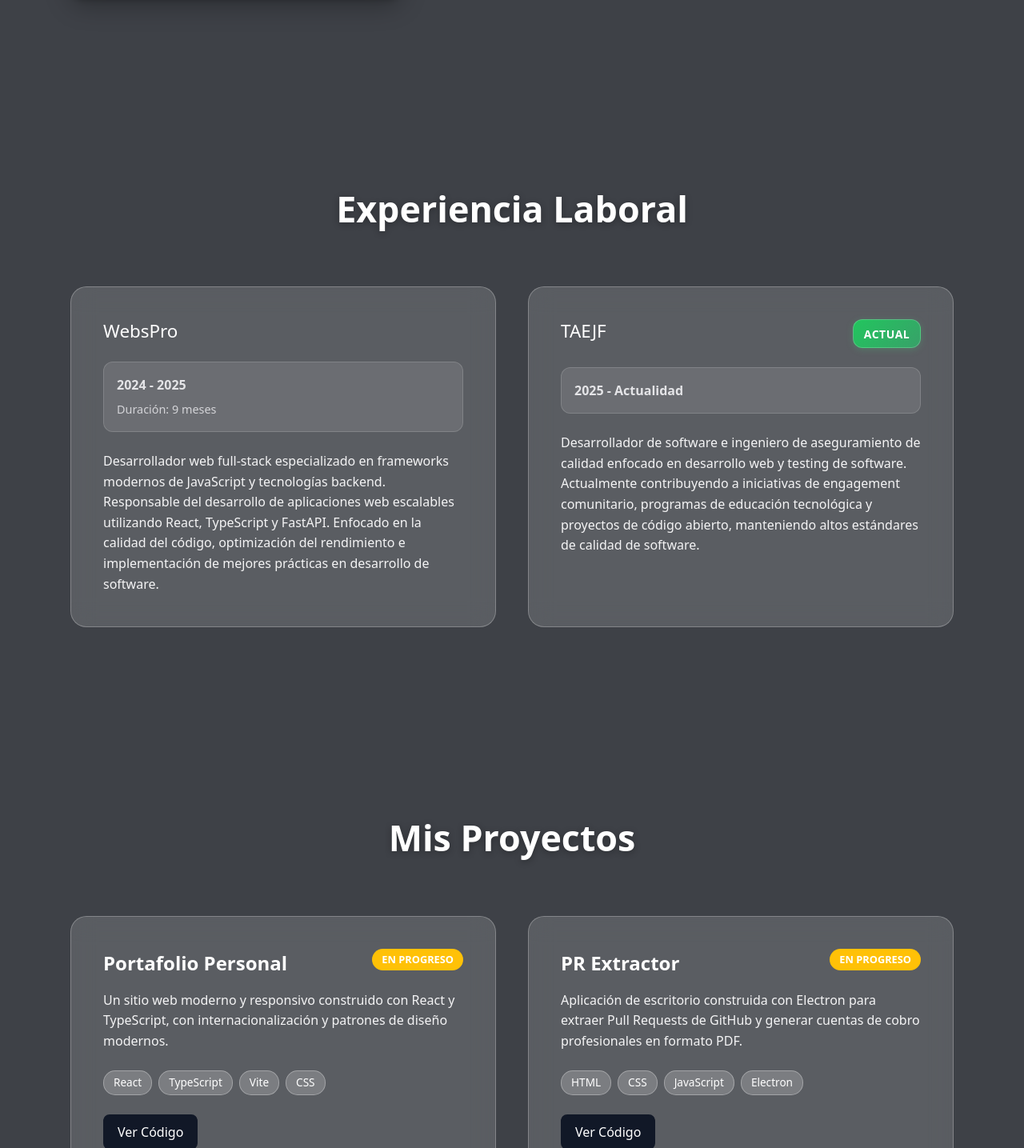
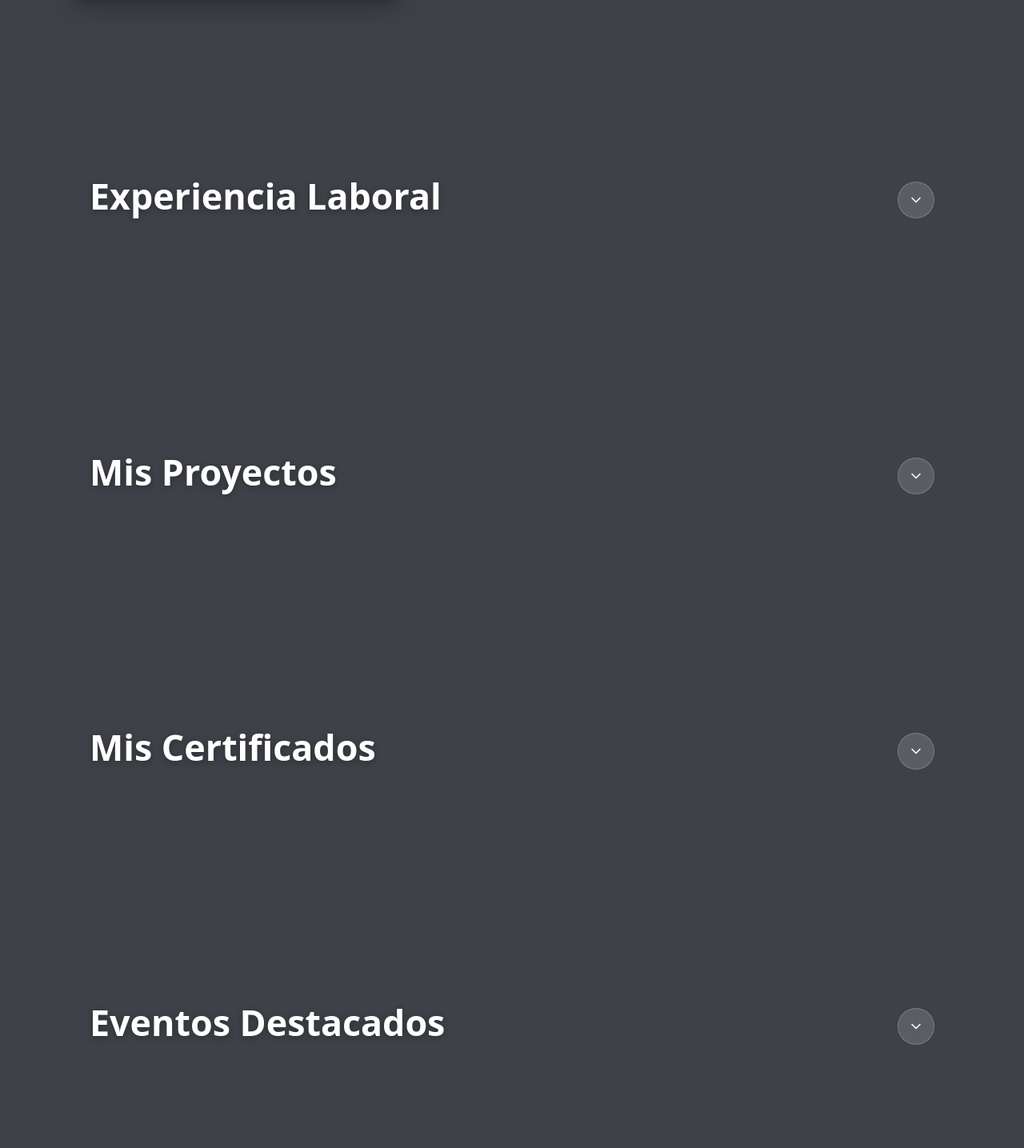
Before and after one commit to Mega-Barto/Mega-Barto.github.io, a React (Vite) app: page / in a window 1280 px wide. Shown: the part 1775-3210 px from the top of the page at 80% size. Built offline with nearby package versions, Linux system fonts and the light colour scheme.

Commit message:
feat: integrate CollapsibleSection component into multiple sections for improved content organization

```diff
--- a/src/components/sections/CertificatesSection/CertificatesSection.tsx
+++ b/src/components/sections/CertificatesSection/CertificatesSection.tsx
@@ -2,6 +2,7 @@ import React from 'react';
 import { useTranslation } from 'react-i18next';
 import './CertificatesSection.css';
 import { getCertificates, type Certificate } from '../../../contents';
+import { CollapsibleSection } from '../common';
 
 const CertificatesSection: React.FC = () => {
   const { t } = useTranslation();
@@ -9,9 +10,11 @@ const CertificatesSection: React.FC = () => {
   const certificates: Certificate[] = getCertificates(t);
 
   return (
-    <section id="certificates" className="certificates-section">
-      <div className="container">
-        <h2 className="section-title">{t('header.navigation.certificates')}</h2>
+    <CollapsibleSection
+      id="certificates"
+      title={t('header.navigation.certificates')}
+      defaultExpanded={false}
+    >
       <div className="certificates-grid">
         {certificates.map((certificate) => (
           <div key={certificate.id} className="certificate-card">
@@ -32,8 +35,7 @@ const CertificatesSection: React.FC = () => {
           </div>
         ))}
       </div>
-      </div>
-    </section>
+    </CollapsibleSection>
   );
 };
 
--- a/src/components/sections/EventsSection/EventsSection.tsx
+++ b/src/components/sections/EventsSection/EventsSection.tsx
@@ -2,6 +2,7 @@ import React from 'react';
 import { useTranslation } from 'react-i18next';
 import './EventsSection.css';
 import { getEvents, type Event } from '../../../contents';
+import { CollapsibleSection } from '../common';
 
 const EventsSection: React.FC = () => {
   const { t } = useTranslation();
@@ -9,9 +10,11 @@ const EventsSection: React.FC = () => {
   const events: Event[] = getEvents(t);
 
   return (
-    <section id="events" className="events-section">
-      <div className="container">
-        <h2 className="section-title">{t('events.name')}</h2>
+    <CollapsibleSection
+      id="events"
+      title={t('events.name')}
+      defaultExpanded={false}
+    >
       <p className="section-description">{t('events.description')}</p>
       <div className="events-grid">
         {events.map((event) => (
@@ -39,8 +42,7 @@ const EventsSection: React.FC = () => {
           </div>
         ))}
       </div>
-      </div>
-    </section>
+    </CollapsibleSection>
   );
 };
 
--- a/src/components/sections/ProjectsSection/ProjectsSection.tsx
+++ b/src/components/sections/ProjectsSection/ProjectsSection.tsx
@@ -2,6 +2,7 @@ import React from 'react';
 import { useTranslation } from 'react-i18next';
 import './ProjectsSection.css';
 import { getProjects, getStatusColor, type Project } from '../../../contents';
+import { CollapsibleSection } from '../common';
 
 const ProjectsSection: React.FC = () => {
   const { t } = useTranslation();
@@ -9,9 +10,11 @@ const ProjectsSection: React.FC = () => {
   const projects: Project[] = getProjects(t);
 
   return (
-    <section id="projects" className="projects-section">
-      <div className="container">
-        <h2 className="section-title">{t('header.navigation.projects')}</h2>
+    <CollapsibleSection
+      id="projects"
+      title={t('header.navigation.projects')}
+      defaultExpanded={false}
+    >
       <div className="projects-grid">
         {projects.map((project) => (
           <div key={project.id} className="project-card">
@@ -55,8 +58,7 @@ const ProjectsSection: React.FC = () => {
           </div>
         ))}
       </div>
-      </div>
-    </section>
+    </CollapsibleSection>
   );
 };
 
--- a/src/components/sections/WorkExperienceSection/WorkExperienceSection.tsx
+++ b/src/components/sections/WorkExperienceSection/WorkExperienceSection.tsx
@@ -2,6 +2,7 @@ import React from 'react';
 import { useTranslation } from 'react-i18next';
 import './WorkExperienceSection.css';
 import { getWorks, type Works } from '../../../contents';
+import { CollapsibleSection } from '../common';
 
 const WorkExperienceSection: React.FC = () => {
   const { t } = useTranslation();
@@ -9,9 +10,11 @@ const WorkExperienceSection: React.FC = () => {
   const works: Works[] = getWorks(t);
 
   return (
-    <section id="work-experience" className="work-experience-section">
-      <div className="container">
-        <h2 className="section-title">{t('header.navigation.workExperience')}</h2>
+    <CollapsibleSection
+      id="work-experience"
+      title={t('header.navigation.workExperience')}
+      defaultExpanded={false}
+    >
       <div className="work-experience-grid">
         {works.map((work) => (
           <div key={work.id} className="work-card">
@@ -46,8 +49,7 @@ const WorkExperienceSection: React.FC = () => {
           </div>
         ))}
       </div>
-      </div>
-    </section>
+    </CollapsibleSection>
   );
 };
 
--- /dev/null
+++ b/src/components/sections/common/index.ts
@@ -0,0 +1 @@
+export { default as CollapsibleSection } from './CollapsibleSection';
```
Lines whose indentation alone changed are shown as unchanged.
